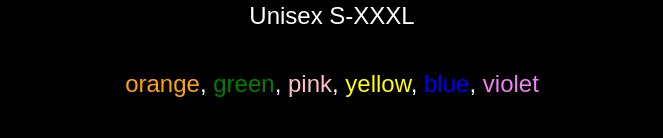
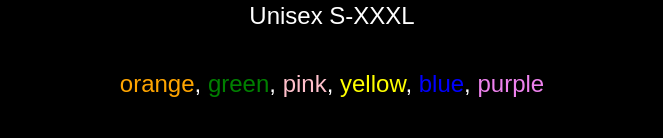
Before and after one commit to booteeshop/bootee, a plain HTML site: page index.html in a window 1280 px wide. Shown: the part 814-952 px from the top of the page, without its empty margins (308-971 px from the left). Drawn offline with Linux system fonts and the light colour scheme.

Commit message:
Update index.html
purple

```diff
--- a/index.html
+++ b/index.html
@@ -60,7 +60,7 @@
       <span style="color: pink;">pink</span>,
       <span style="color: yellow;">yellow</span>,
       <span style="color: blue;">blue</span>,
-      <span style="color: violet;">violet</span>
+      <span style="color: violet;">purple</span>
     </h2>
     <h1> 39,90 € / kpl</h1>
     <p> sisältäen toimituksen Manner-Suomessa</p>
```
